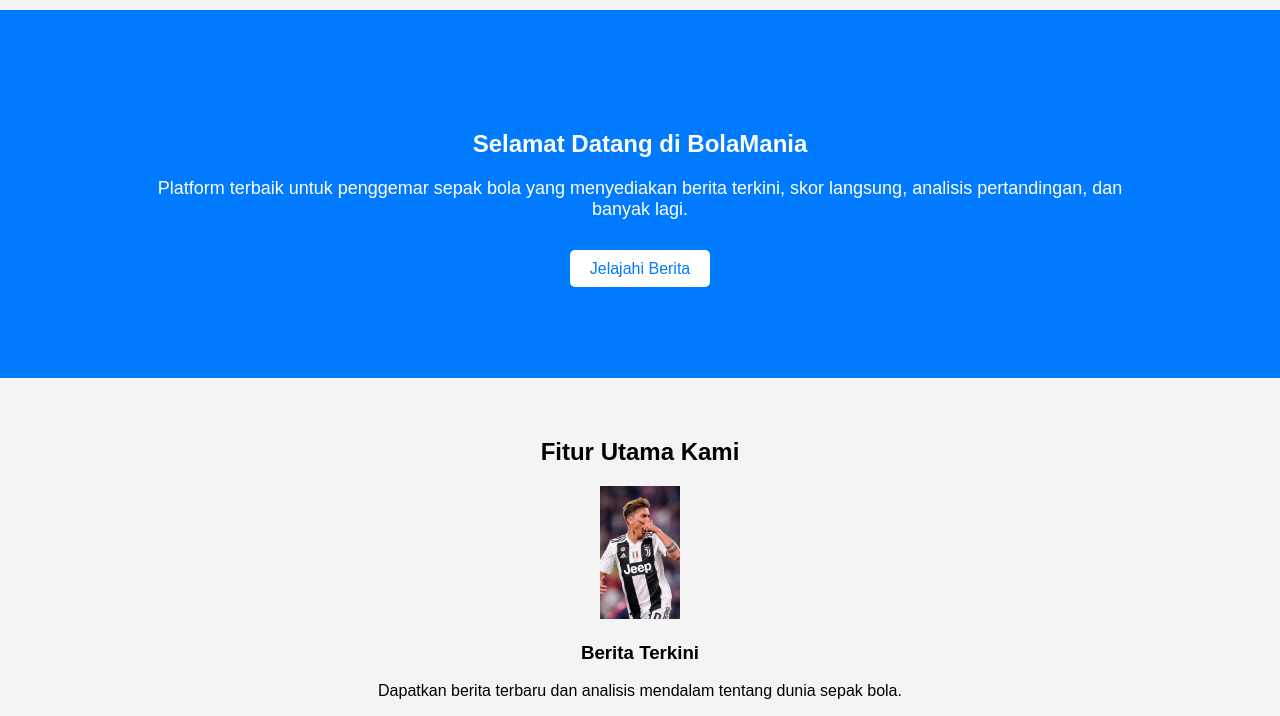
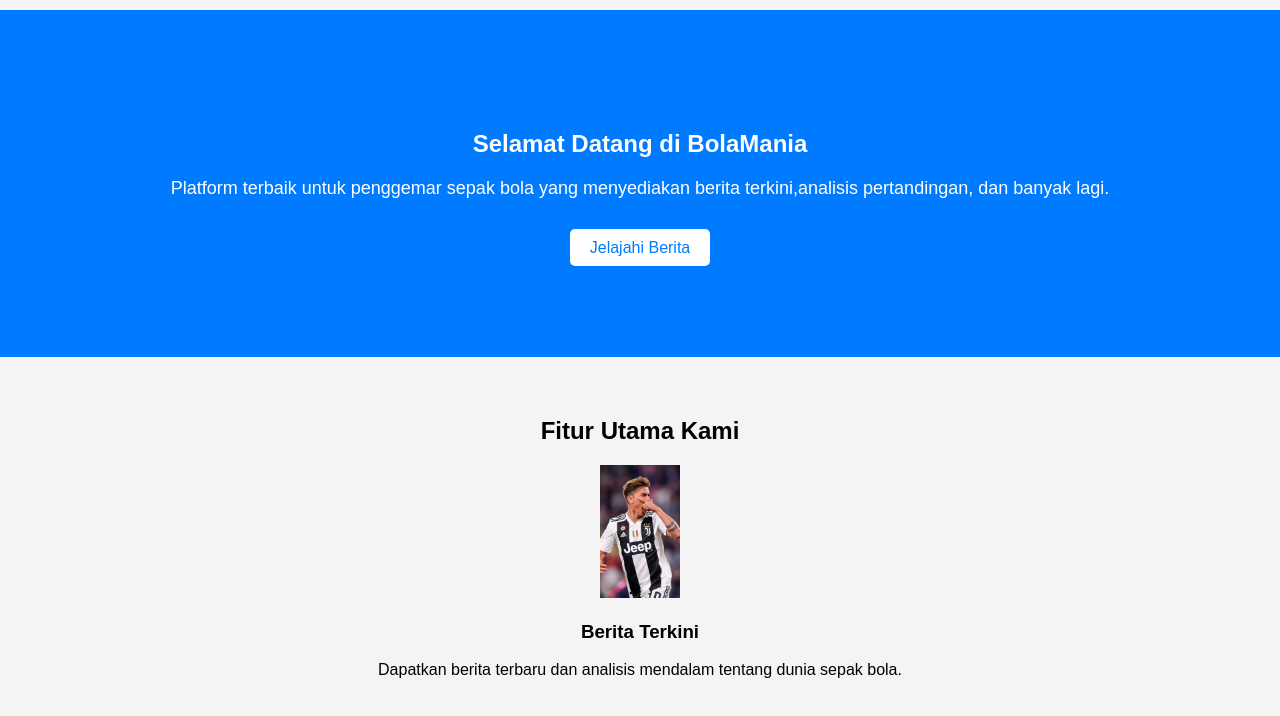
Before and after one commit to axellekeren/BolaMania, a plain HTML site: page index.html in a window 1280 px wide. Shown: the part 68-784 px from the top of the page. Drawn offline with Linux system fonts and the light colour scheme.

Commit message:
Update index.html

```diff
--- a/index.html
+++ b/index.html
@@ -28,7 +28,7 @@
         <section class="hero">
             <div class="container">
                 <h2>Selamat Datang di BolaMania</h2>
-                <p>Platform terbaik untuk penggemar sepak bola yang menyediakan berita terkini, skor langsung, analisis pertandingan, dan banyak lagi.</p>
+                <p>Platform terbaik untuk penggemar sepak bola yang menyediakan berita terkini,analisis pertandingan, dan banyak lagi.</p>
                 <a href="Berita.html" class="btn">Jelajahi Berita</a>
             </div>
         </section>
```
